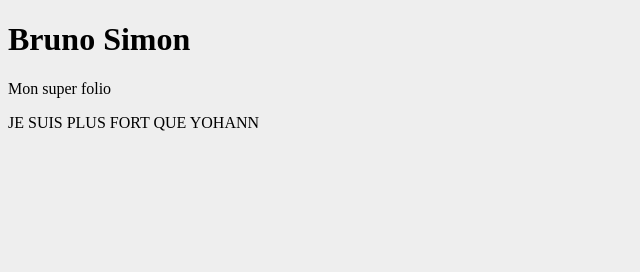
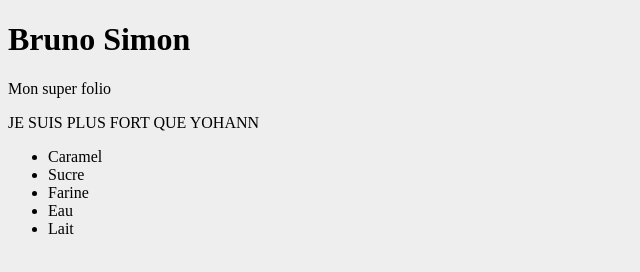
Before and after one commit to brunosimon/esin-e1-p2026-test, a plain HTML site: page index.html in a window 1280 px wide. Shown: the whole page, without its empty margins (0-640 px from the left). Drawn offline with Linux system fonts and the light colour scheme.

Commit message:
Home > Add list

```diff
--- a/index.html
+++ b/index.html
@@ -12,5 +12,13 @@
     <p>Mon super folio</p>
 
     JE SUIS PLUS FORT QUE YOHANN
+
+    <ul>
+        <li>Caramel</li>
+        <li>Sucre</li>
+        <li>Farine</li>
+        <li>Eau</li>
+        <li>Lait</li>
+    </ul>
 </body>
 </html>
```
